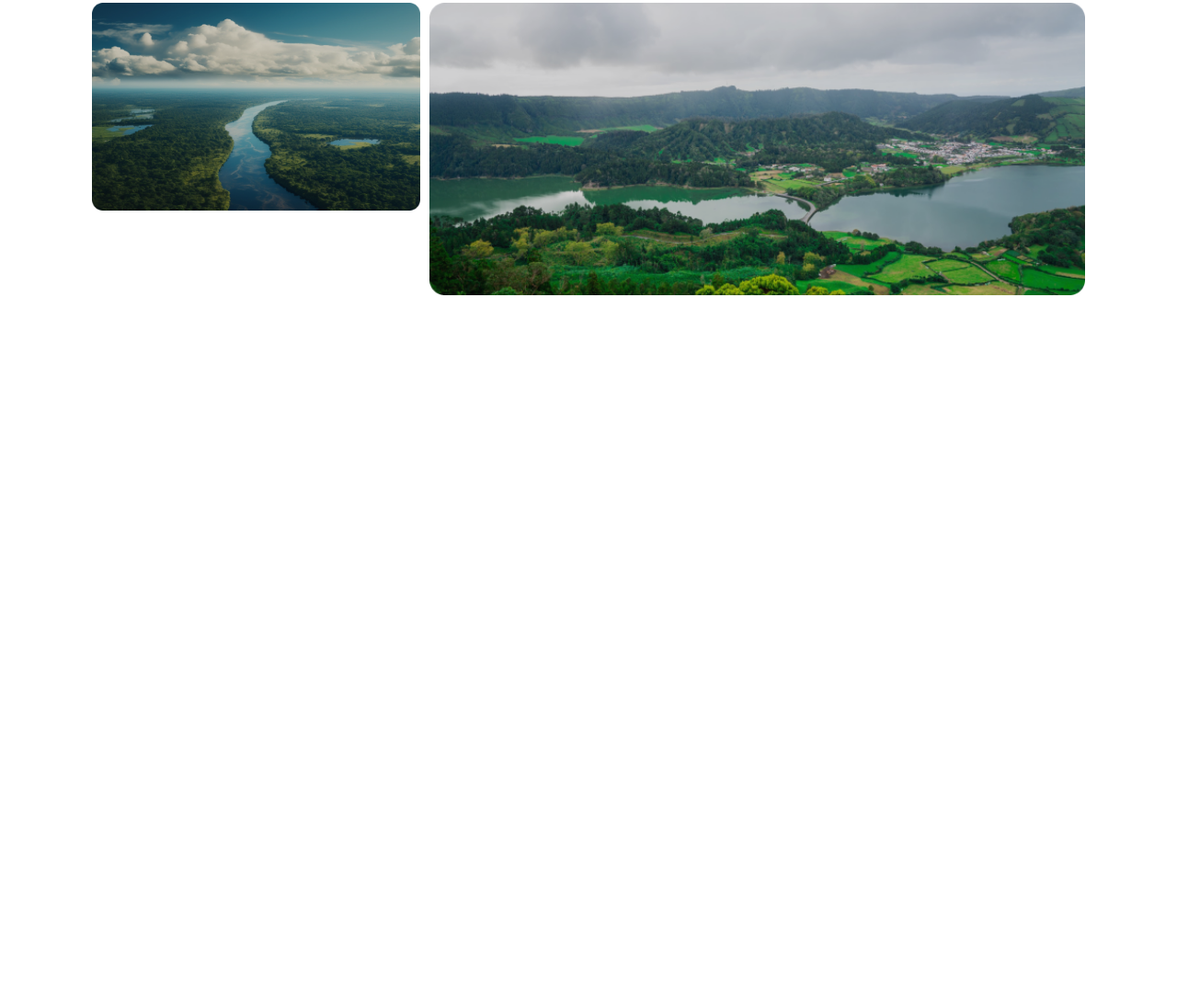
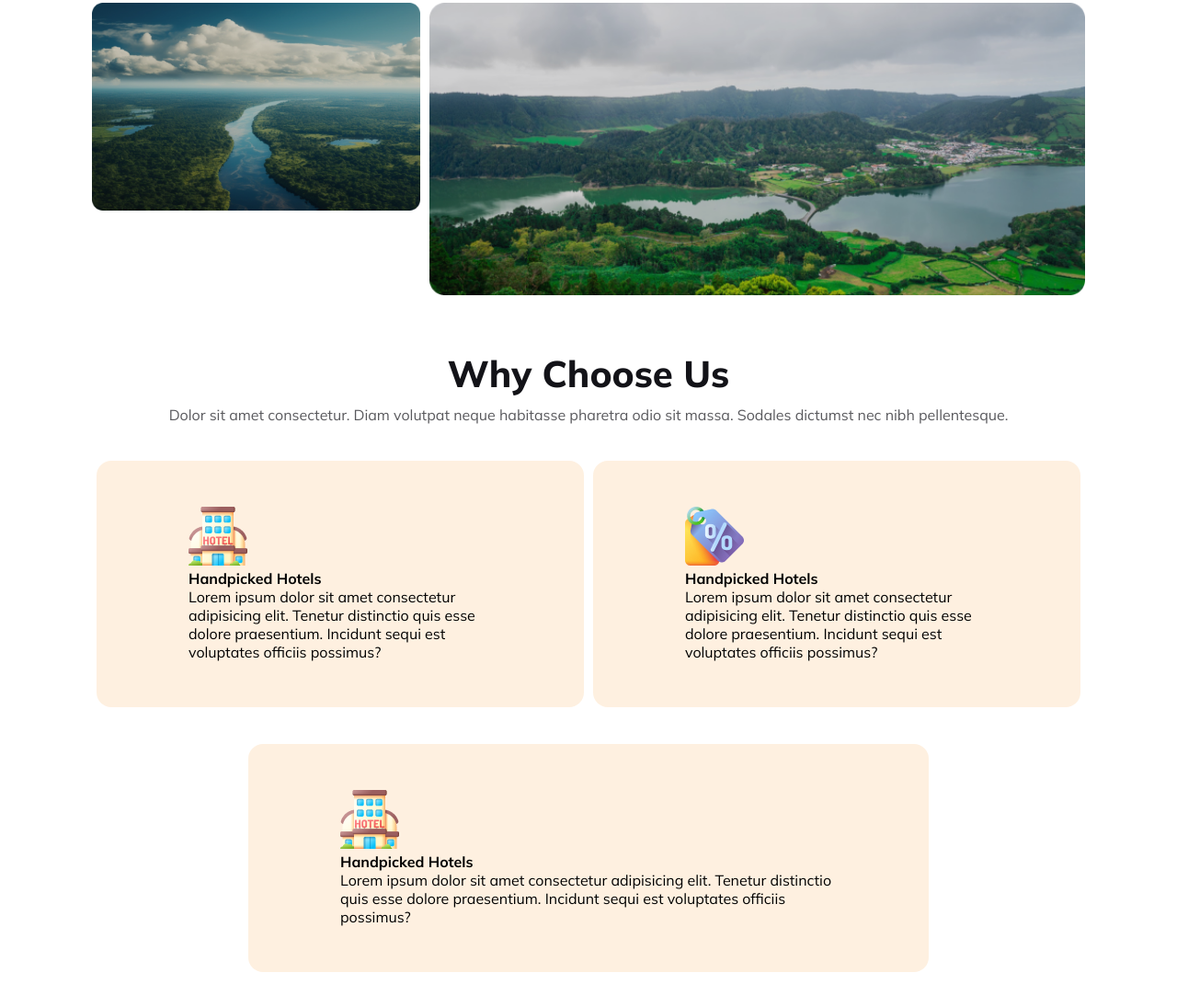
Before and after one commit to faysalsarker-dev/2agt, a plain HTML site: page index.html in a window 1280 px wide. Shown: the part 1979-3074 px from the top of the page at 92% size. Before the commit the page ends 2380 px from the top, so only its background shows below. Drawn offline with Linux system fonts and the light colour scheme.

Commit message:
first commit

```diff
--- a/index.html
+++ b/index.html
@@ -107,7 +107,37 @@
 
 
     </section>
+    <div class="text-center mt-10">
+        <h3 class="h3-style">Why Choose Us</h3>
+        <p class="title-p-style">Dolor sit amet consectetur. Diam volutpat neque habitasse pharetra odio sit massa. Sodales dictumst nec nibh pellentesque.</p>
+    </div>
 
+    <div class="flex">
+        <div class="card">
+            <img src="img/hotel 1.png" alt="">
+            <h4>Handpicked Hotels</h4>
+            <p>Lorem ipsum dolor sit amet consectetur adipisicing elit. Tenetur distinctio quis esse dolore praesentium. Incidunt sequi est voluptates officiis possimus?</p>
+        </div>
+        <div class="card">
+            <img src="img/price-tag 1.png" alt="">
+            <h4>Handpicked Hotels</h4>
+            <p>Lorem ipsum dolor sit amet consectetur adipisicing elit. Tenetur distinctio quis esse dolore praesentium. Incidunt sequi est voluptates officiis possimus?</p>
+        </div>
+    </div>
+    <div class="flex">
+        <div class="card3">
+            <img src="img/hotel 1.png" alt="">
+            <h4>Handpicked Hotels</h4>
+            <p>Lorem ipsum dolor sit amet consectetur adipisicing elit. Tenetur distinctio quis esse dolore praesentium. Incidunt sequi est voluptates officiis possimus?</p>
+        </div>
+    </div>
+
+
+    <section>
+
+
+
+    </section>
  </main>
 
 <footer>
--- a/style.css
+++ b/style.css
@@ -184,6 +184,20 @@ ol li{
     margin: 10px 0;
 
 }
+
+.flex{
+    display: flex;
+    align-items: center;
+    justify-content: center;
+}
+.flex div{
+    background-color: #FBB56333;
+    width: 50%;
+    margin-top: 40px;
+    padding: 50px 100px;
+    margin-inline: 5px;
+    border-radius: 16px;
+}
 @media all and (max-width:767px){
     nav ul {
     display: none;
```
Also changed, not shown: img/hotel 1.png (added), img/map 1.png (added), img/price-tag 1.png (added).
